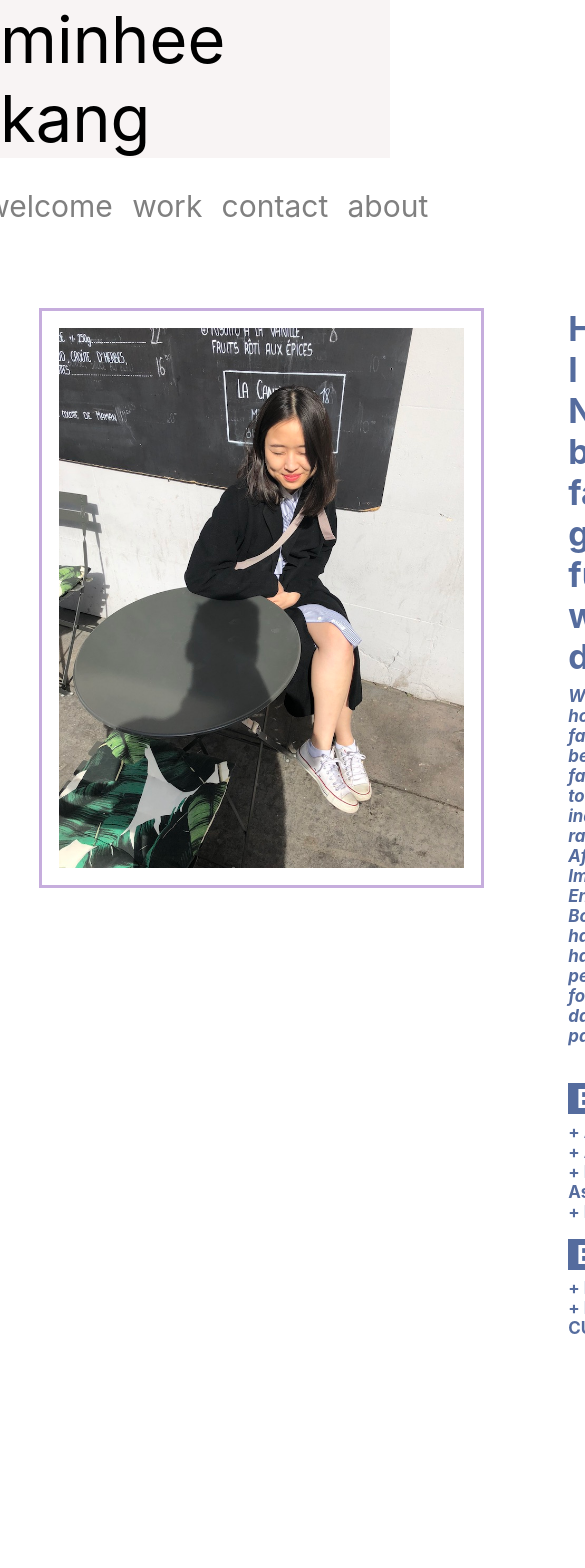
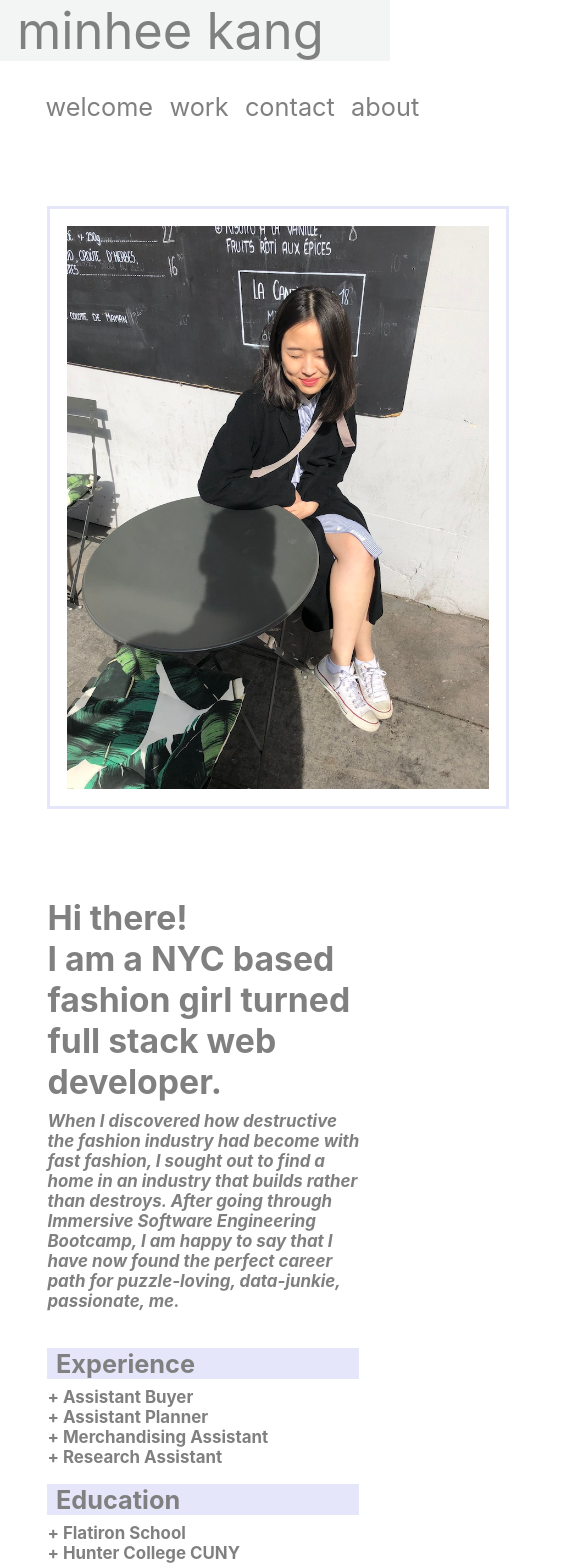
Before and after one commit to minheekangg/portfolio-v1, a React (Create React App) app: page /about in a window 390 px wide. Shown: the top 1568 px of the page, 585 px wide, since content can reach past the window. Before the commit the page ends 1423 px from the top, so only its background shows below. Built offline with nearby package versions, Linux system fonts and the light colour scheme.

Commit message:
almost done with media query

```diff
--- a/src/App.css
+++ b/src/App.css
@@ -10,15 +10,17 @@
   width: 100%;
   /* flex-direction: row; */
   height: 10%;
-  background-color: rgb(248, 244, 244);
+  /* background-color: white; */
+  background-color: rgb(243, 244, 244);
   position: sticky;
   top:0;
   z-index: 2;
 }
 #navbar #title{
-  font-size: 65px;
+  font-size: 6vh;
   text-align: left;
   width: 20%;
+  color: grey;
 }
 
 #navbar div{
@@ -29,7 +31,7 @@
   margin-top: 30px;
 }
 #navbar a{
-  font-size: 30px;
+  font-size: 3vh;
   margin-right: 5%;
   color: grey;
   text-decoration: none;
@@ -57,11 +59,11 @@
 }
 #my-pic{
   background-size: contain;
-  width: 48vh;
+  width: 45vh;
   height: 40%;
   /* margin-left: 10vh; */
   margin-top: 10vh;
-  border: solid var(--mypurple);
+  border: solid lavender;
   padding: 2vh;
 }
 
@@ -72,7 +74,7 @@
   display: block;
   bottom: 0;
   /* color: var(--mypurple); */
-  color: var(--myblue);
+  color: grey;
   font-weight: bold;
   cursor: pointer;
 }
@@ -83,6 +85,7 @@
 }
 #bio:hover span{
   font-weight: bolder;
+  /* color: red; */
   /* color: var(--mypurple); */
 }
 
@@ -103,13 +106,13 @@
   margin-bottom: 1vh;
   text-align: left;
   font-size: 3vh;
-  background-color: var(--myblue);
-  color: white;
+  background-color: lavender;
+  color: grey;
   padding-left: 1vh;
 }
 
 #experience-extended{
-  color: var(--myblue);
+  color: grey;
   font-size: 2vh;
   cursor: cell;
 }
@@ -119,9 +122,9 @@
 }
 #experience-extended:hover{
   border: .5vh;
-  color:var(--myblue);
+  color:grey;
   padding: .5vh;
-  border: solid var(--myblue);
+  border: solid lavender;
   cursor: cell;
 }
 #experience-extended:hover #show{
@@ -139,6 +142,7 @@
   font-size: 10vh;
   padding-top: 15%;
   padding-left: 5%;
+  padding-right: 2%;
   color: red;
   width: 100%;
   height: 70%;
@@ -181,10 +185,10 @@
 }
 #contact h1{
   text-decoration: underline;
-  text-decoration-color: var(--myorange);
+  text-decoration-color: lavender;
 }
 #contact div{
-  color: var(--myorange);
+  color: black;
   font-weight: bold;
 }
 
@@ -194,19 +198,19 @@
   font-weight: normal;
 }
 #contact a:hover{
-  color: var(--myorange);
+  background-color: lavender;
 }
 /* CONTACT PAGE */
 
 /* WORK PAGE START */
 #work-page{
-  margin-top: 10%;
+  /* margin-top: 5%; */
   width: 80%;
   margin: 0 auto;
 }
 #work-page h1{
   font-size: 7vh;
-  color: var(--mypink);
+  color: red;
 }
 #project-container{
   width: 100%;
@@ -214,8 +218,10 @@
 }
 #single-project{
   display: inline-block;
+  vertical-align: top;
   width: 40%;
   margin: 4%;
+  /* border: solid red; */
 }
 #single-project img{
   width: 100%
@@ -229,12 +235,13 @@
 }
 #stack{
   display: none;
-  color: var(--mypurple);
+  color: grey;
   font-weight: bold;
 }
 #single-selected-project{
   width: 100%;
   height: 100vh;
+  /* float: right; */
 }
 #project-container button{
   margin-left: -3%;
@@ -243,7 +250,7 @@
   width: 3%;
   cursor: w-resize;
   border:none;
-  color: var(--mypink);
+  color: red;
   font-size: 4vh;
 
 }
@@ -256,8 +263,9 @@
 #single-description {
   font-size: 3vh;
   display: inline-block;
-  color: var(--mypink);
+  /* background-color: lavender; */
   font-weight: bold;
+
 }
 #single-description-text{
   /* margin-left: 5%; */
@@ -269,3 +277,59 @@
  margin-top: 2vh;
 }
 /* WORK PAGE END */
+
+@media(max-width: 1500px){
+  #title {
+    padding-right: 2vh;
+    padding-left: 2vh;
+  }
+  #about-page{
+    display: block;
+    /* margin: 0 auto; */
+    margin: 0 auto;
+
+  }
+  #my-pic{
+    width: 50vh;
+    justify-content: center;
+    margin-left: 1vh;
+    /* margin-right: 6vh; */
+    /* background-color: black; */
+  }
+  #my-description{
+    margin-left: 1vh;
+    /* margin-right: 6vh; */
+  }
+}
+@media(max-width: 1300px){
+  #single-project{
+    width: 100%;
+  }
+}
+
+/* IPAD VERTICAL */
+@media(max-width: 1025px){
+  #title{
+    font-size: 4vh;
+  }
+  #title div{
+    padding-right: 2vh;
+  }
+  #my-description{
+    width: 100%;
+  }
+}
+
+/* PHONE HORIZONTAL */
+@media(max-width: 850px){
+  #nav-bar div{
+    font-size: 1vh;
+    left: 0;
+    color:red;
+    float: right;
+    margin-right: 5%;
+    text-align: right;
+    display: inline-block;
+  }
+
+}
--- a/src/components/welcome.js
+++ b/src/components/welcome.js
@@ -2,7 +2,7 @@ import React from 'react';
 
 class Welcome extends React.Component{
     state = {
-        skills: ["Javascript", "Ruby on Rails", "React", "Redux", "HTML/CSS", "Swift", "Github", "Sinatra"],
+        skills: ["Javascript", "Ruby on Rails", "React", "Redux", "HTML/CSS", "Github", "Sinatra"],
         render: false
     }
 
```
